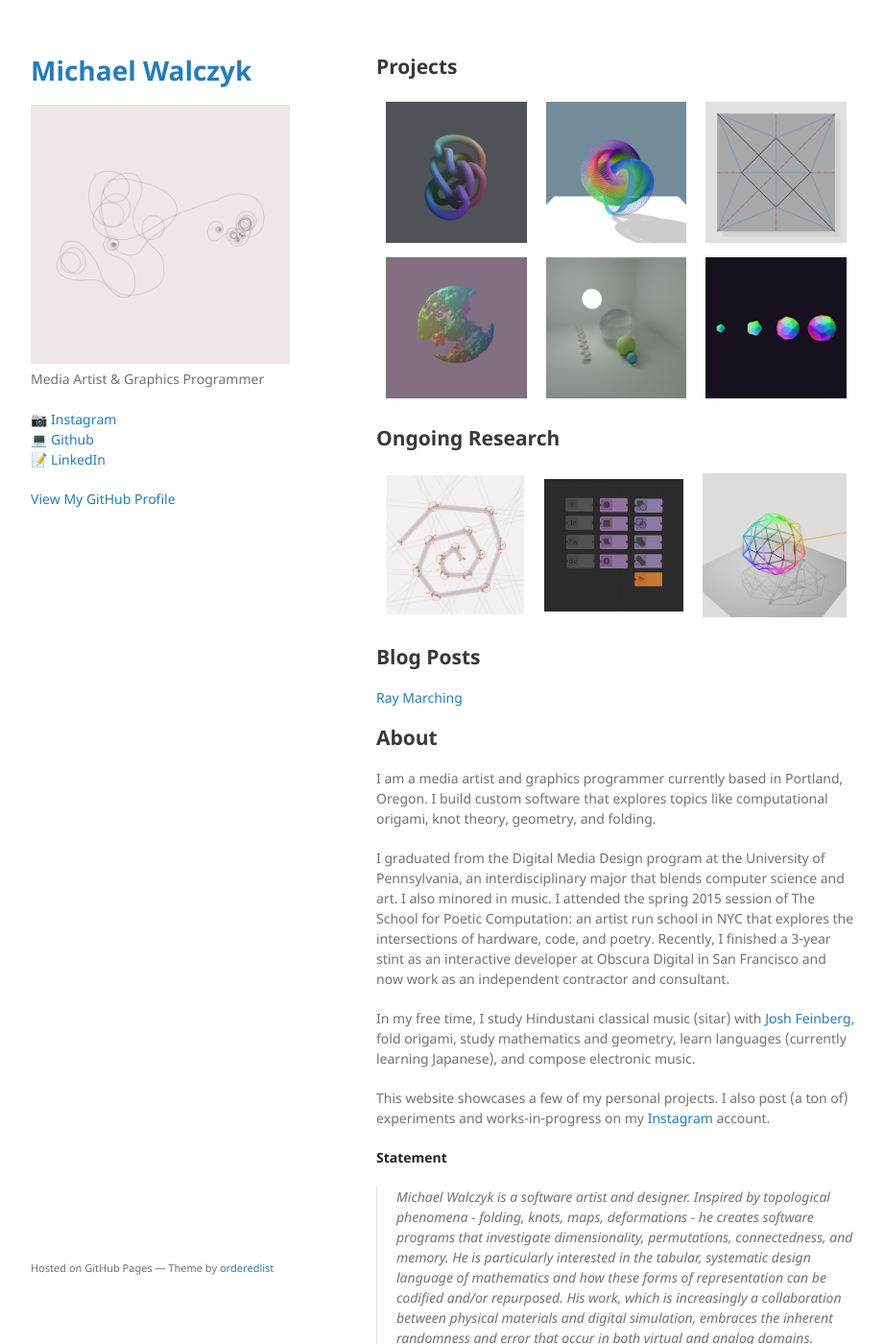
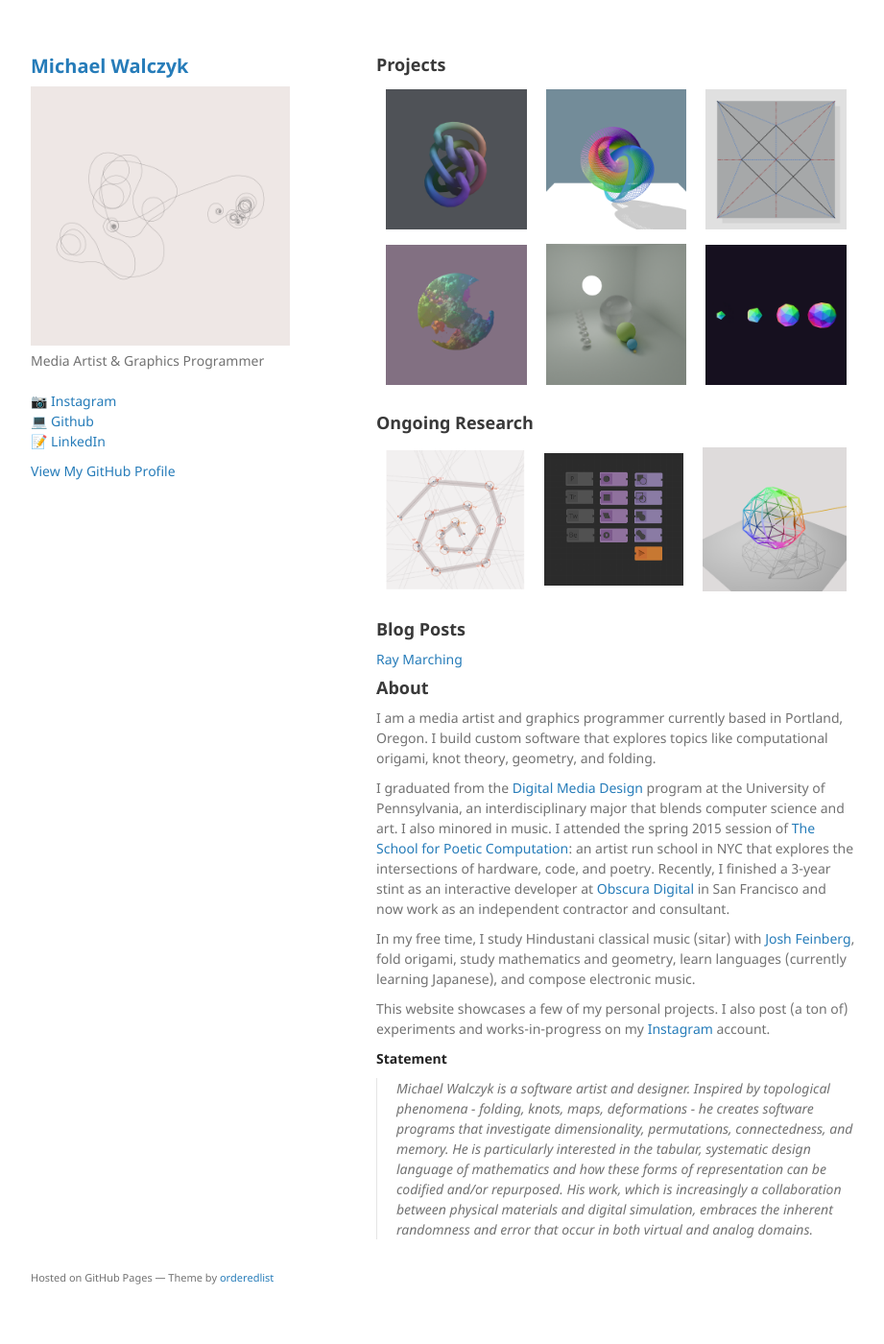
Before and after one commit to mwalczyk/mwalczyk.github.io, a Jekyll site: the page built from index.md, in a window 1280 px wide and 1400 px high. Shown: the whole window at 96% size, without its empty margins (178-1099 px from the left). Built offline with Jekyll 4.4.1, drawn with Linux system fonts in a browser that asks for light colours; our own code applies the rules of GitHub Pages for plain Markdown files.

Commit message:
Updates formatting.

```diff
--- a/assets/css/style.scss
+++ b/assets/css/style.scss
@@ -3,8 +3,24 @@
 
 @import "{{ site.theme }}";
 
-h1, h2, h3, h4, p, a, code {
+// Setting up with Github Pages:
+// https://medium.com/@JinnaBalu/godaddy-domain-with-github-pages-62aed906d4ef
+
+h1 {
+  font-size:20px;
+}
+
+h2 {
+  font-size:18px;
+}
+
+h3 {
+  font-size:16px;
+}
+
+h1, h2, h3, h4, h5, h6, p, a, code {
 	font: "Helvetica Neue";
+	margin: 0 0 10px;
 }
 
 a:hover, a:focus {
--- a/index.md
+++ b/index.md
@@ -76,7 +76,7 @@ layout: default
 
 I am a media artist and graphics programmer currently based in Portland, Oregon. I build custom software that explores topics like computational origami, knot theory, geometry, and folding.
 
-I graduated from the Digital Media Design program at the University of Pennsylvania, an interdisciplinary major that blends computer science and art. I also minored in music. I attended the spring 2015 session of The School for Poetic Computation: an artist run school in NYC that explores the intersections of hardware, code, and poetry. Recently, I finished a 3-year stint as an interactive developer at Obscura Digital in San Francisco and now work as an independent contractor and consultant.
+I graduated from the [Digital Media Design](https://catalog.upenn.edu/undergraduate/programs/digital-media-design-bse/) program at the University of Pennsylvania, an interdisciplinary major that blends computer science and art. I also minored in music. I attended the spring 2015 session of [The School for Poetic Computation](https://sfpc.io/): an artist run school in NYC that explores the intersections of hardware, code, and poetry. Recently, I finished a 3-year stint as an interactive developer at [Obscura Digital](https://www.msg.com/obscura-digital) in San Francisco and now work as an independent contractor and consultant.
 
 In my free time, I study Hindustani classical music (sitar) with [Josh Feinberg](https://www.joshsitar.com/), fold origami, study mathematics and geometry, learn languages (currently learning Japanese), and compose electronic music.
 
```
Also changed, not shown: blog-ray-marching.md (+2 -2 lines), project-polychora.md (+0 -1 lines).
